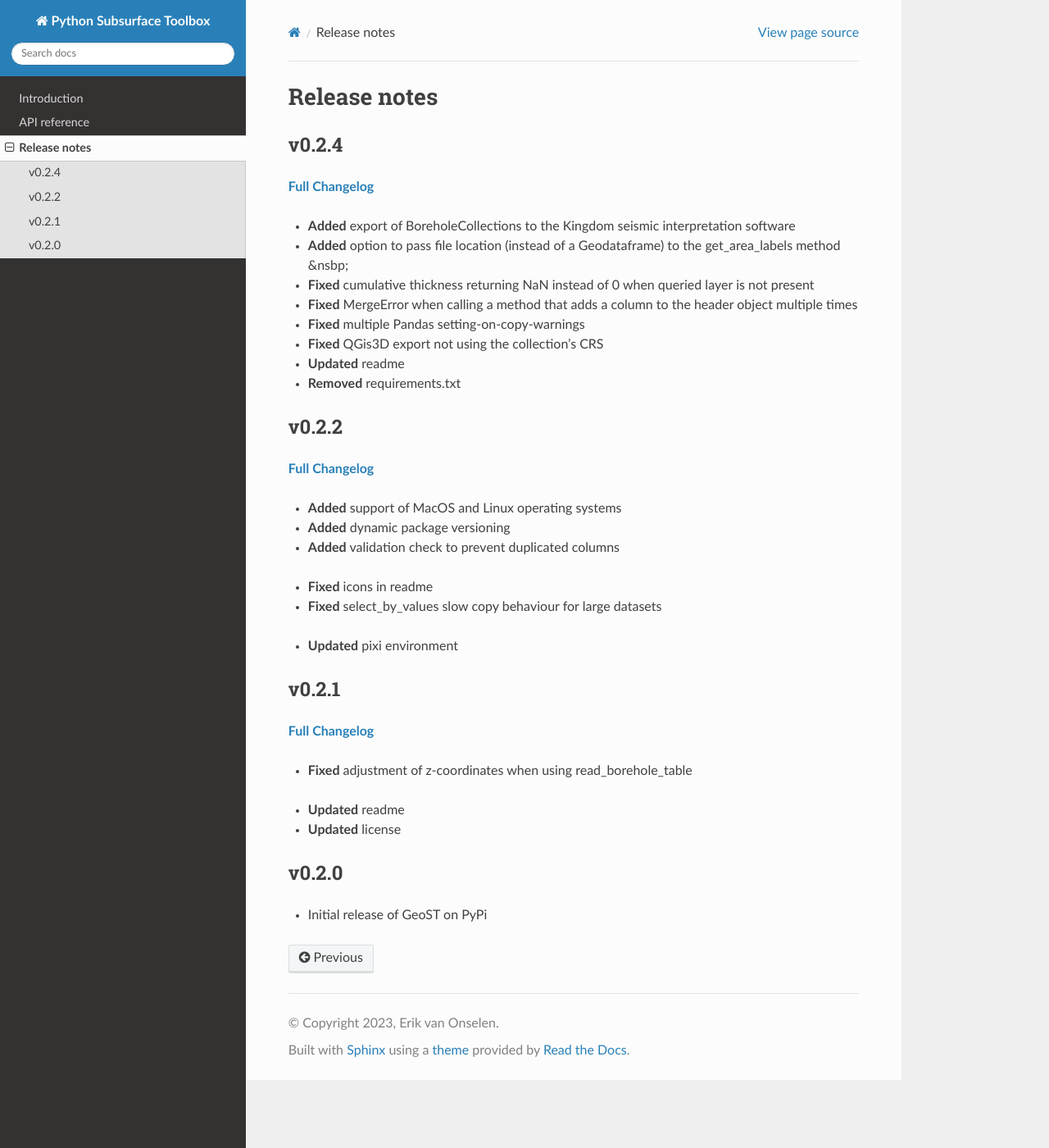
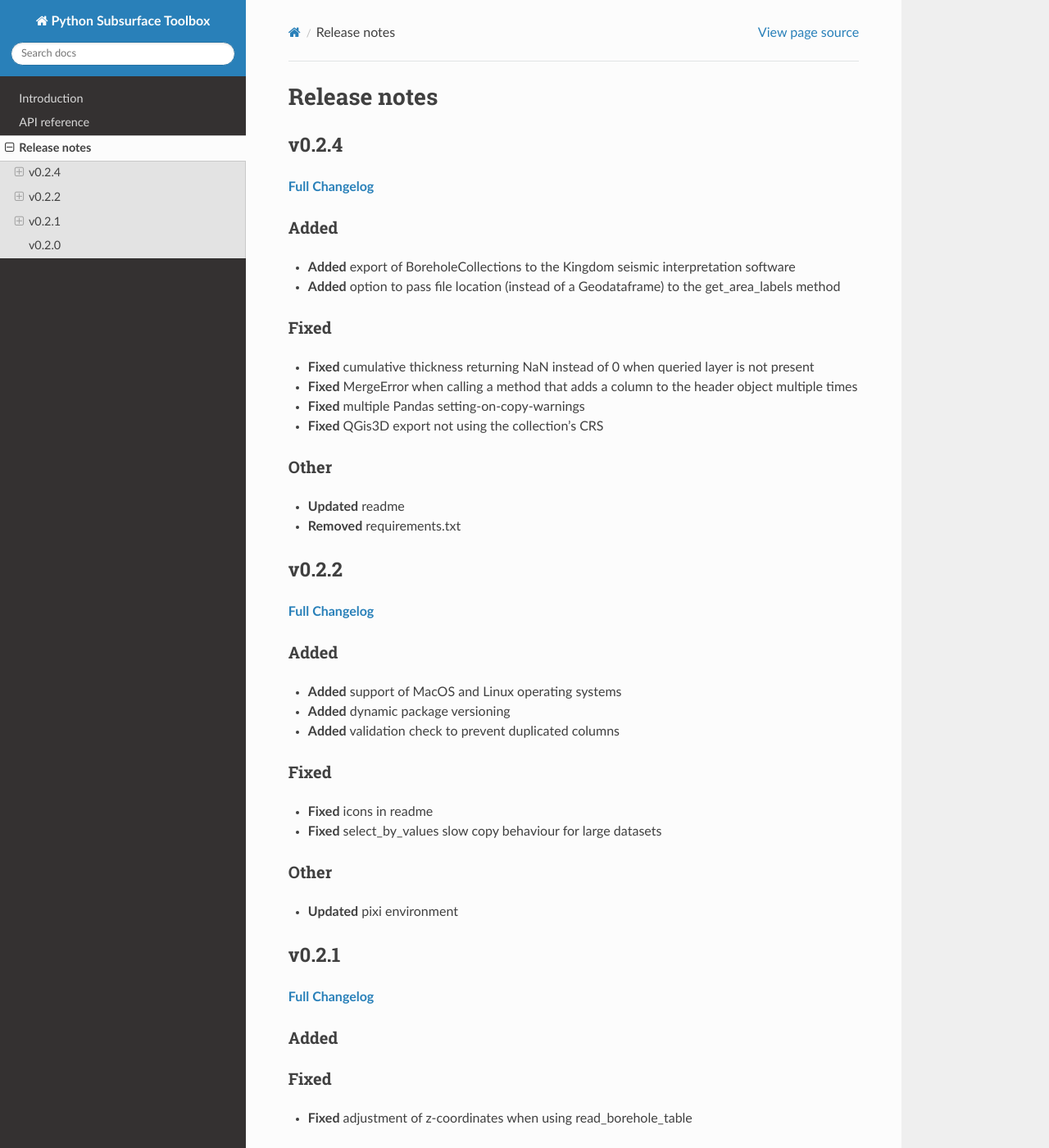
Before and after one commit to Deltares-research/geost, a Sphinx documentation site: the page built from docs/changelog.md, in a window 1280 px wide and 1400 px high. Shown: the whole window at 82% size. Built offline with Sphinx 7.4.7 and the Read the Docs theme 3.1.0, drawn with Linux system fonts in a browser that asks for light colours.

Commit message:
Small changes

```diff
--- a/docs/changelog.md
+++ b/docs/changelog.md
@@ -4,14 +4,17 @@
 
 [**Full Changelog**](https://github.com/Deltares-research/geost/compare/0.2.2...0.2.4)
 
+#### Added
 - **Added** export of BoreholeCollections to the Kingdom seismic interpretation software
 - **Added** option to pass file location (instead of a Geodataframe) to the get_area_labels method
-&nsbp;
-- **Fixed** cumulative thickness returning NaN instead of 0 when queried layer is not present
-- **Fixed** MergeError when calling a method that adds a column to the header object multiple times
-- **Fixed** multiple Pandas setting-on-copy-warnings
-- **Fixed** QGis3D export not using the collection's CRS
 
+#### Fixed
+* **Fixed** cumulative thickness returning NaN instead of 0 when queried layer is not present
+* **Fixed** MergeError when calling a method that adds a column to the header object multiple times
+* **Fixed** multiple Pandas setting-on-copy-warnings
+* **Fixed** QGis3D export not using the collection's CRS
+
+#### Other
 - **Updated** readme
 - **Removed** requirements.txt
 
@@ -19,24 +22,31 @@
 
 [**Full Changelog**](https://github.com/Deltares-research/geost/compare/0.2.1...0.2.2)
 
+#### Added
 - **Added** support of MacOS and Linux operating systems
 - **Added** dynamic package versioning
 - **Added** validation check to prevent duplicated columns
 
-* **Fixed** icons in readme
-* **Fixed** select_by_values slow copy behaviour for large datasets
+#### Fixed
+- **Fixed** icons in readme
+- **Fixed** select_by_values slow copy behaviour for large datasets
 
+#### Other
 - **Updated** pixi environment
 
 ## v0.2.1
 
 [**Full Changelog**](https://github.com/Deltares-research/geost/compare/0.2.0...0.2.1)
 
-* **Fixed** adjustment of z-coordinates when using read_borehole_table
+#### Added
 
+#### Fixed
+- **Fixed** adjustment of z-coordinates when using read_borehole_table
+
+#### Other
 - **Updated** readme
 - **Updated** license
 
 ## v0.2.0
 
-* Initial release of GeoST on PyPi
+- Initial release of GeoST on PyPi
```
